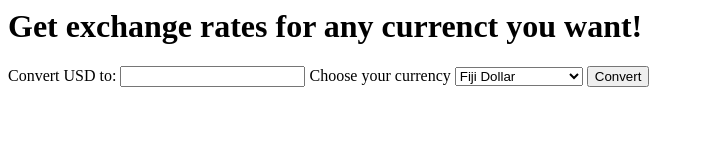
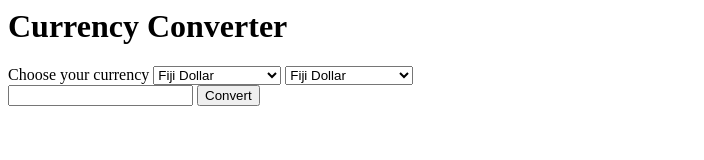
Before and after one commit to kylemiller13/currency-exchanger, a plain HTML site: page src/index.html in a window 1280 px wide. Shown: the whole page, without its empty margins (0-704 px from the left). Drawn offline with Linux system fonts and the light colour scheme.

Commit message:
add select option

```diff
--- a/src/index.html
+++ b/src/index.html
@@ -3,20 +3,30 @@
 </head>
 <body>
   <div class="container">
-    <h1>Get exchange rates for any currenct you want!</h1>
-    <!-- enter currency -->
-    <label for="money">Convert USD to:</label>
-    <input id="money" type="text">
+    <h1>Currency Converter</h1>
     <label for="cash">Choose your currency</label>
+    <select id="foreignCurrencyTo">
+      <option value="FJD">Fiji Dollar</option>
+      <option value="JPY">Japanese Yen</option>
+      <option value="MXN">Mexican Peso</option>
+      <option value="SGD">Singapore Dollar</option>
+      <option value="UAH">Ukrainian Hryvnia</option>
+      <option value="USD">United States</option>
+    </select>
     <select id="currency">
       <option value="FJD">Fiji Dollar</option>
       <option value="JPY">Japanese Yen</option>
       <option value="MXN">Mexican Peso</option>
       <option value="SGD">Singapore Dollar</option>
       <option value="UAH">Ukrainian Hryvnia</option>
+      <option value="USD">United States</option>
     </select>
+    <!-- enter currency -->
+    <div class="result">
+    <input id="money" type="number">
       <!-- button -->
       <button class="btn-success" id="displayCurrency">Convert</button>
+    </div>
       <!-- display info -->
       <div class="showDollar"></div>
       <div class="showErrors"></div>
```
